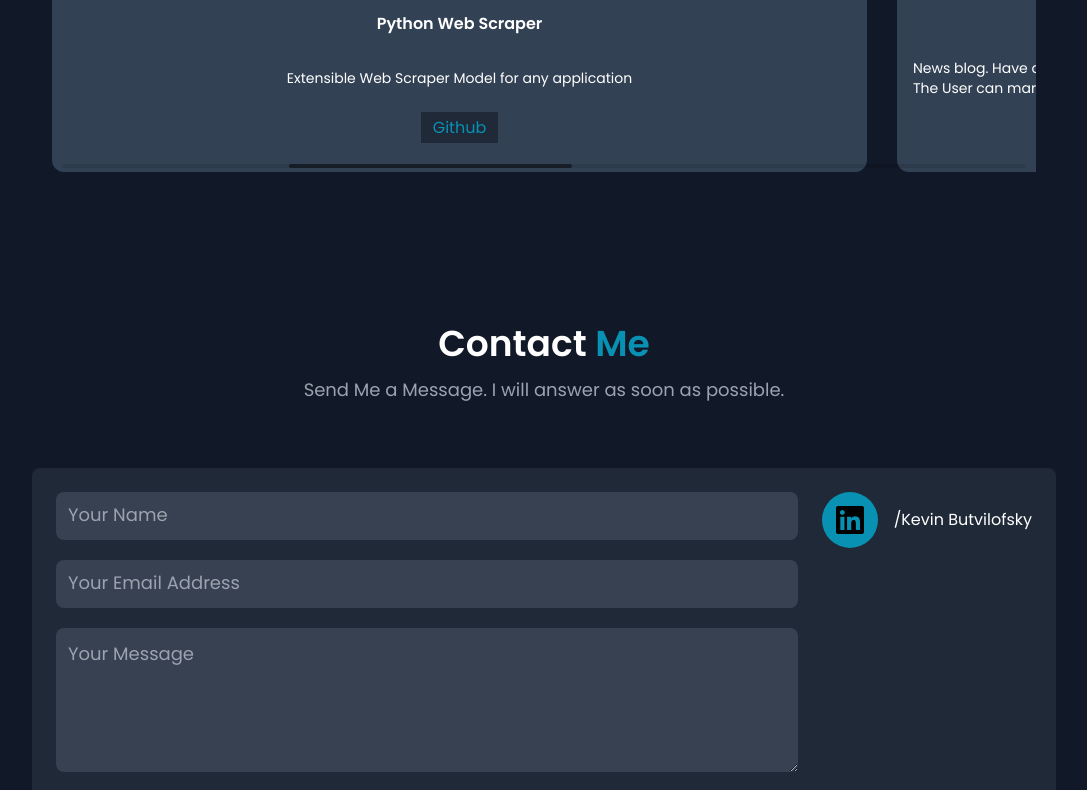
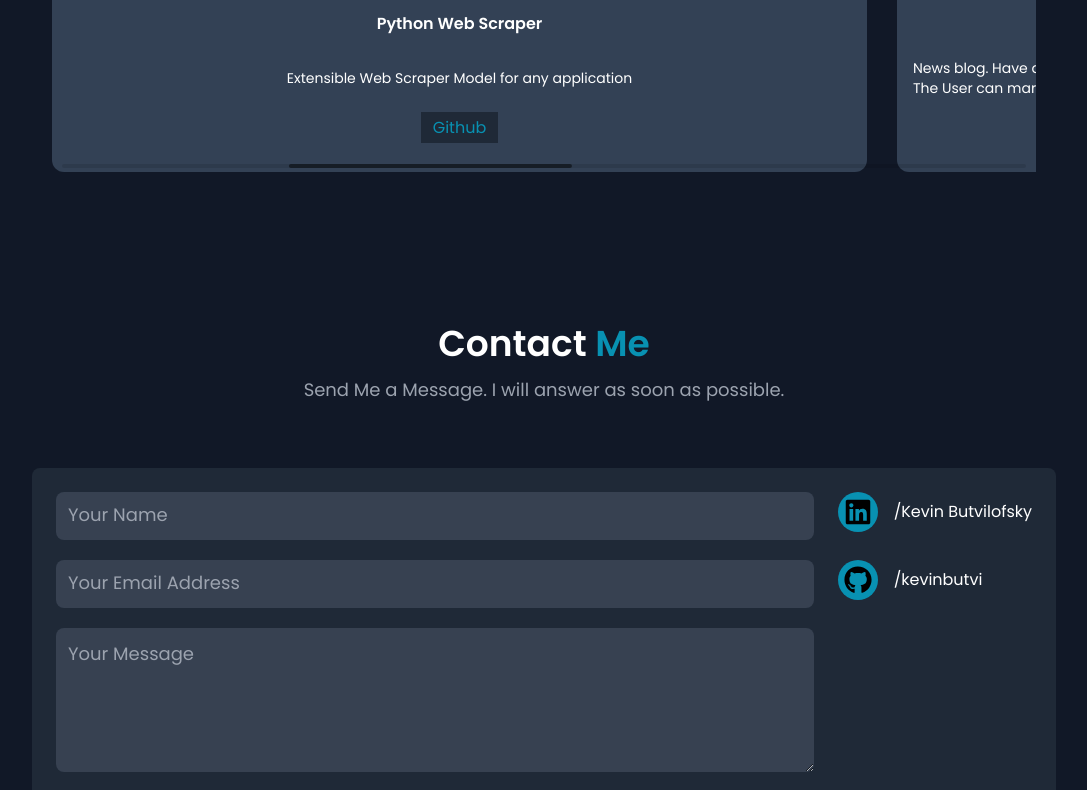
Before and after one commit to kevinbutvi/personal-portfolio, a React (Vite) app: page / in a window 1280 px wide. Shown: the part 3908-4698 px from the top of the page, without its empty margins (96-1183 px from the left). Built offline with nearby package versions, Linux system fonts and the light colour scheme.

Commit message:
icons issues solved

```diff
--- a/src/components/Contact.tsx
+++ b/src/components/Contact.tsx
@@ -13,13 +13,26 @@ const contactInfo = [
       <svg
         xmlns="http://www.w3.org/2000/svg"
         viewBox="0 0 448 512"
-        className="w-8 h-8"
+        className="w-7 h-7"
       >
         <path d="M416 32H31.9C14.3 32 0 46.5 0 64.3v383.4C0 465.5 14.3 480 31.9 480H416c17.6 0 32-14.5 32-32.3V64.3c0-17.8-14.4-32.3-32-32.3zM135.4 416H69V202.2h66.5V416zm-33.2-243c-21.3 0-38.5-17.3-38.5-38.5S80.9 96 102.2 96c21.2 0 38.5 17.3 38.5 38.5 0 21.3-17.2 38.5-38.5 38.5zm282.1 243h-66.4V312c0-24.8-.5-56.7-34.5-56.7-34.6 0-39.9 27-39.9 54.9V416h-66.4V202.2h63.7v29.2h.9c8.9-16.8 30.6-34.5 62.9-34.5 67.2 0 79.7 44.3 79.7 101.9V416z" />
       </svg>
     ),
     text: "/Kevin Butvilofsky",
     link: "https://www.linkedin.com/in/kevin-butvilofsky/",
+  },
+  {
+    logo: (
+      <svg
+        xmlns="http://www.w3.org/2000/svg"
+        viewBox="0 0 496 512"
+        className="w-7 h-7"
+      >
+        <path d="M165.9 397.4c0 2-2.3 3.6-5.2 3.6-3.3.3-5.6-1.3-5.6-3.6 0-2 2.3-3.6 5.2-3.6 3-.3 5.6 1.3 5.6 3.6zm-31.1-4.5c-.7 2 1.3 4.3 4.3 4.9 2.6 1 5.6 0 6.2-2s-1.3-4.3-4.3-5.2c-2.6-.7-5.5.3-6.2 2.3zm44.2-1.7c-2.9.7-4.9 2.6-4.6 4.9.3 2 2.9 3.3 5.9 2.6 2.9-.7 4.9-2.6 4.6-4.6-.3-1.9-3-3.2-5.9-2.9zM244.8 8C106.1 8 0 113.3 0 252c0 110.9 69.8 205.8 169.5 239.2 12.8 2.3 17.3-5.6 17.3-12.1 0-6.2-.3-40.4-.3-61.4 0 0-70 15-84.7-29.8 0 0-11.4-29.1-27.8-36.6 0 0-22.9-15.7 1.6-15.4 0 0 24.9 2 38.6 25.8 21.9 38.6 58.6 27.5 72.9 20.9 2.3-16 8.8-27.1 16-33.7-55.9-6.2-112.3-14.3-112.3-110.5 0-27.5 7.6-41.3 23.6-58.9-2.6-6.5-11.1-33.3 2.6-67.9 20.9-6.5 69 27 69 27 20-5.6 41.5-8.5 62.8-8.5s42.8 2.9 62.8 8.5c0 0 48.1-33.6 69-27 13.7 34.7 5.2 61.4 2.6 67.9 16 17.7 25.8 31.5 25.8 58.9 0 96.5-58.9 104.2-114.8 110.5 9.2 7.9 17 22.9 17 46.4 0 33.7-.3 75.4-.3 83.6 0 6.5 4.6 14.4 17.3 12.1C428.2 457.8 496 362.9 496 252 496 113.3 383.5 8 244.8 8zM97.2 352.9c-1.3 1-1 3.3.7 5.2 1.6 1.6 3.9 2.3 5.2 1 1.3-1 1-3.3-.7-5.2-1.6-1.6-3.9-2.3-5.2-1zm-10.8-8.1c-.7 1.3.3 2.9 2.3 3.9 1.6 1 3.6.7 4.3-.7.7-1.3-.3-2.9-2.3-3.9-2-.6-3.6-.3-4.3.7zm32.4 35.6c-1.6 1.3-1 4.3 1.3 6.2 2.3 2.3 5.2 2.6 6.5 1 1.3-1.3.7-4.3-1.3-6.2-2.2-2.3-5.2-2.6-6.5-1zm-11.4-14.7c-1.6 1-1.6 3.6 0 5.9 1.6 2.3 4.3 3.3 5.6 2.3 1.6-1.3 1.6-3.9 0-6.2-1.4-2.3-4-3.3-5.6-2z" />
+      </svg>
+    ),
+    text: "/kevinbutvi",
+    link: "https://github.com/kevinbutvi",
   },
 ];
 
@@ -103,7 +116,7 @@ function Contact() {
                 className="flex flex-row
                   text-left gap-4 flex-wrap items-center"
               >
-                <div className="min-w-[3.5rem]  text-3xl min-h-[3.5rem] flex items-center justify-center text-white bg-cyan-600 rounded-full">
+                <div className="min-w-[2.5rem] min-h-[2.5rem] flex items-center justify-center bg-cyan-600 rounded-full">
                   {contact.logo}
                 </div>
                 <a href={contact.link} target="_blank" rel="noreferrer">
```
